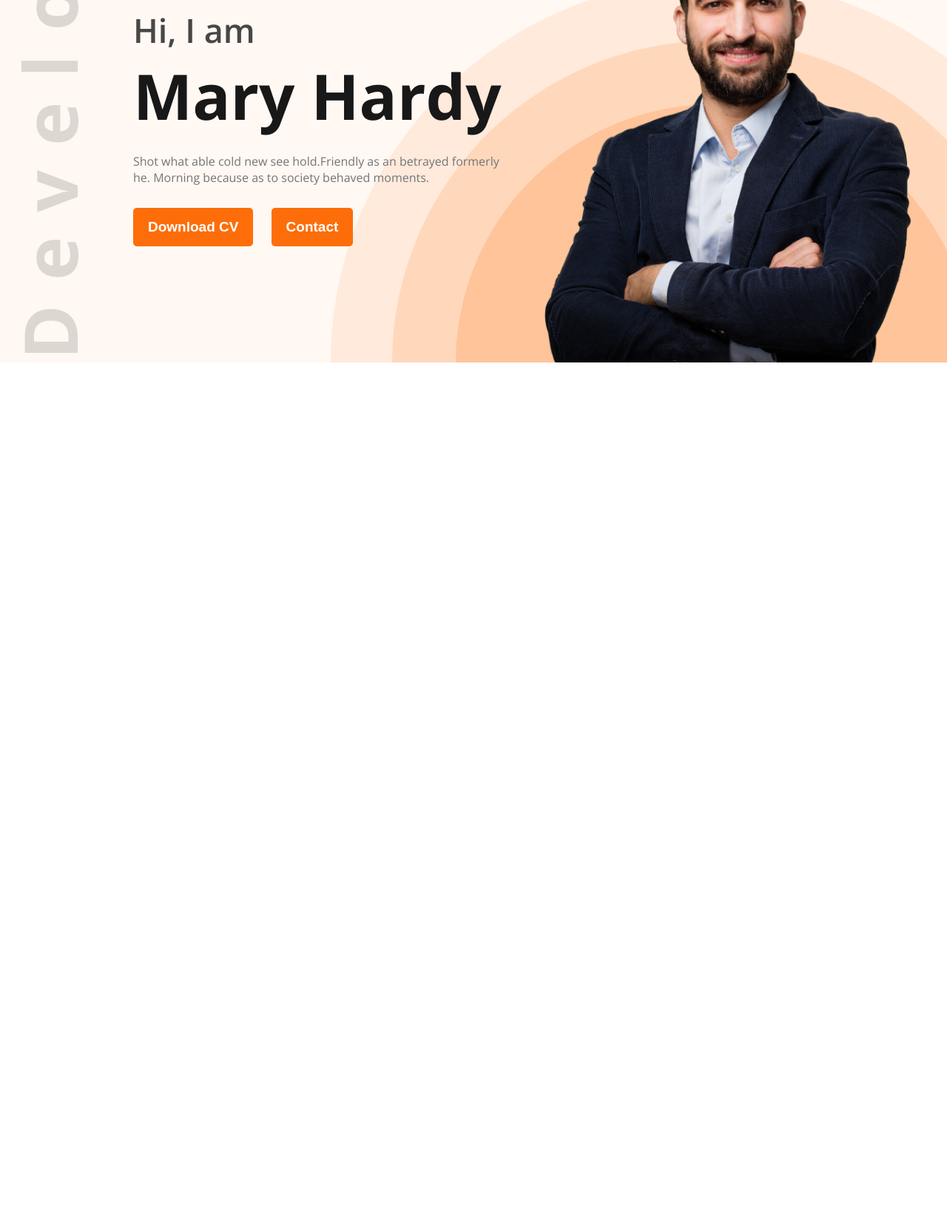
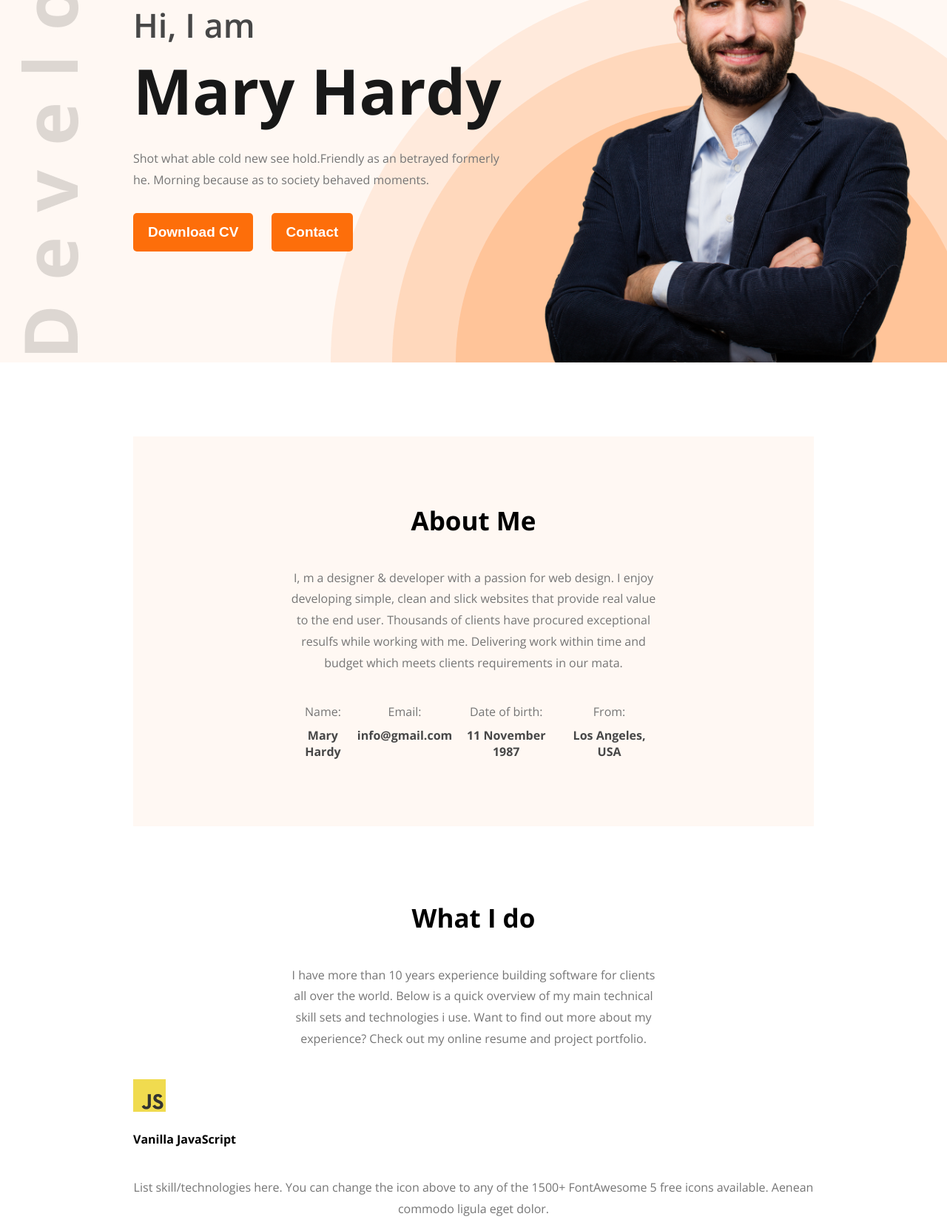
Before and after one commit to Nahidul-Nahid/Developer-Portfolio, a plain HTML site: page index.html in a window 1280 px wide. Shown: the part 298-1950 px from the top of the page at 74% size. Before the commit the page ends 800 px from the top, so only its background shows below. Drawn offline with nearby package versions, Linux system fonts and the light colour scheme.

Commit message:
about-me section complete, what-i-do section content uploaded

```diff
--- a/index.html
+++ b/index.html
@@ -30,7 +30,61 @@
             <img src="images/hardy.png" alt="Picture of Mary Hardy">
         </div>
     </header>
-    <main></main>
+    <main class="main">
+        <section class="about-me">
+            <h3 class="primary-heading-3">About Me</h3>
+            <p class="primary-description">
+                I, m a designer & developer with a passion for web design. I enjoy developing simple, clean and slick websites that provide real value to the end user. Thousands of clients have procured exceptional resulfs while working with me. Delivering work within time and budget which meets clients requirements in our mata.
+            </p>
+            <div class="about-me-info">
+                <div class="info-description">
+                    <p class="info-title">Name:</p>
+                    <p class="info-content">Mary Hardy </p>
+                </div>
+                <div class="info-description">
+                    <p class="info-title">Email:</p>
+                    <p class="info-content">info@gmail.com</p>
+                </div>
+                <div class="info-description">
+                    <p class="info-title">Date of birth:</p>
+                    <p class="info-content">11 November 1987</p>
+                </div>
+                <div class="info-description">
+                    <p class="info-title">From:</p>
+                    <p class="info-content">Los Angeles, USA</p>
+                </div>
+            </div>
+        </section>
+        <section class="what-i-do">
+            <h3 class="primary-heading-3">What I do</h3>
+            <p class="primary-description" id="what-i-do-description">
+                I have more than 10 years experience building software for clients all over the world. Below is a quick overview of my main technical skill sets and technologies i use. Want to find out more about my experience? Check out my online resume and project portfolio.
+            </p>
+            <div class="skill-container">
+                <div class="skills">
+                    <img src="images/icons/js.png" alt="Javascript icon">
+                    <h4>Vanilla JavaScript</h4>
+                    <p class="primary-description">List skill/technologies here. You can change the icon above to any of the 1500+ FontAwesome 5 free icons available. Aenean commodo ligula eget dolor.</p>
+                </div>
+                <div class="skills">
+                    <img src="images/icons/react.png" alt="React JS icon">
+                    <h4>React</h4>
+                    <p class="primary-description">List skill/technologies here. You can change the icon above to any of the 1500+ FontAwesome 5 free icons available. Aenean commodo ligula eget dolor.</p>
+                </div>
+                <div class="skills">
+                    <img src="images/icons/nodejs.png" alt="Node JS icon">
+                    <h4>Node.js</h4>
+                    <p class="primary-description">List skill/technologies here. You can change the icon above to any of the 1500+ FontAwesome 5 free icons available. Aenean commodo ligula eget dolor.</p>
+                </div>
+                <div class="skills">
+                    <img src="images/icons/mongo.png" alt="MongoDB icon">
+                    <h4>MongoDB</h4>
+                    <p class="primary-description">List skill/technologies here. You can change the icon above to any of the 1500+ FontAwesome 5 free icons available. Aenean commodo ligula eget dolor.</p>
+                </div>
+            </div>
+        </section>
+        <section class="resume"></section>
+    </main>
     <footer></footer>
 </body>
 </html>
--- a/style.css
+++ b/style.css
@@ -16,7 +16,14 @@ body{
 }
 .primary-description{
     color: #757575;
+    line-height: 1.8em;
 }
+.primary-heading-3{
+    font-size: 35px;
+    font-weight: 700;
+    margin: 0;
+}
+
 
 
 /* header style */
@@ -92,3 +99,39 @@ body{
 .banner-text{
     max-width: 500px;
 }
+
+/* main area styles */
+.main{
+    margin: 0 180px;
+}
+.about-me{
+    background-color: #FFF8F3;
+    margin: 100px 0;
+    padding: 90px 210px;
+}
+.main .primary-description{
+    text-align: center;
+    margin: 40px 0;
+}
+.about-me-info .info-title{
+    color: #757575;
+    margin: 0 0 10px 0;
+}
+.about-me-info .info-content{
+    color: #474747;
+    font-weight: 700;
+    margin: 0;
+}
+.main .primary-heading-3{
+    text-align: center;
+}
+.about-me-info{
+    display: flex;
+    justify-content: space-around;
+}
+.info-description{
+    text-align: center;
+}
+#what-i-do-description{
+    padding: 0 210px;
+}
```
